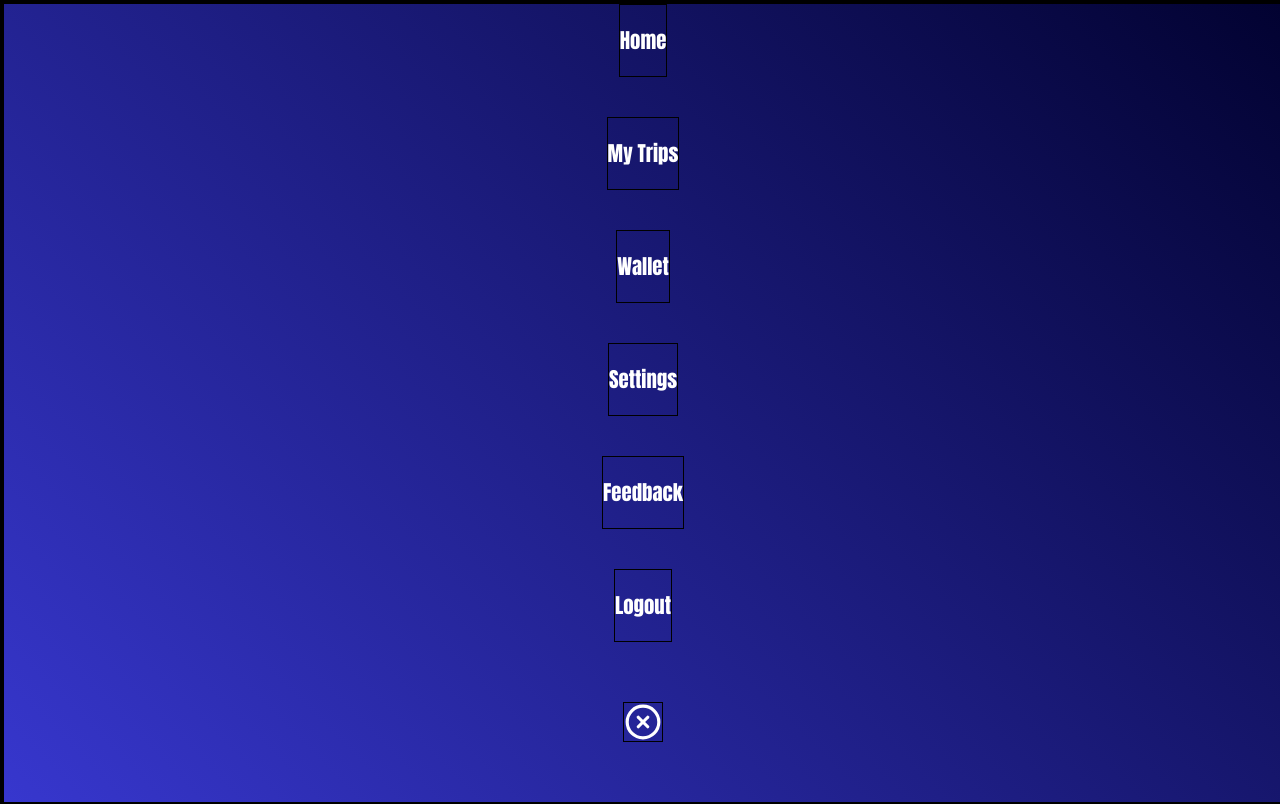
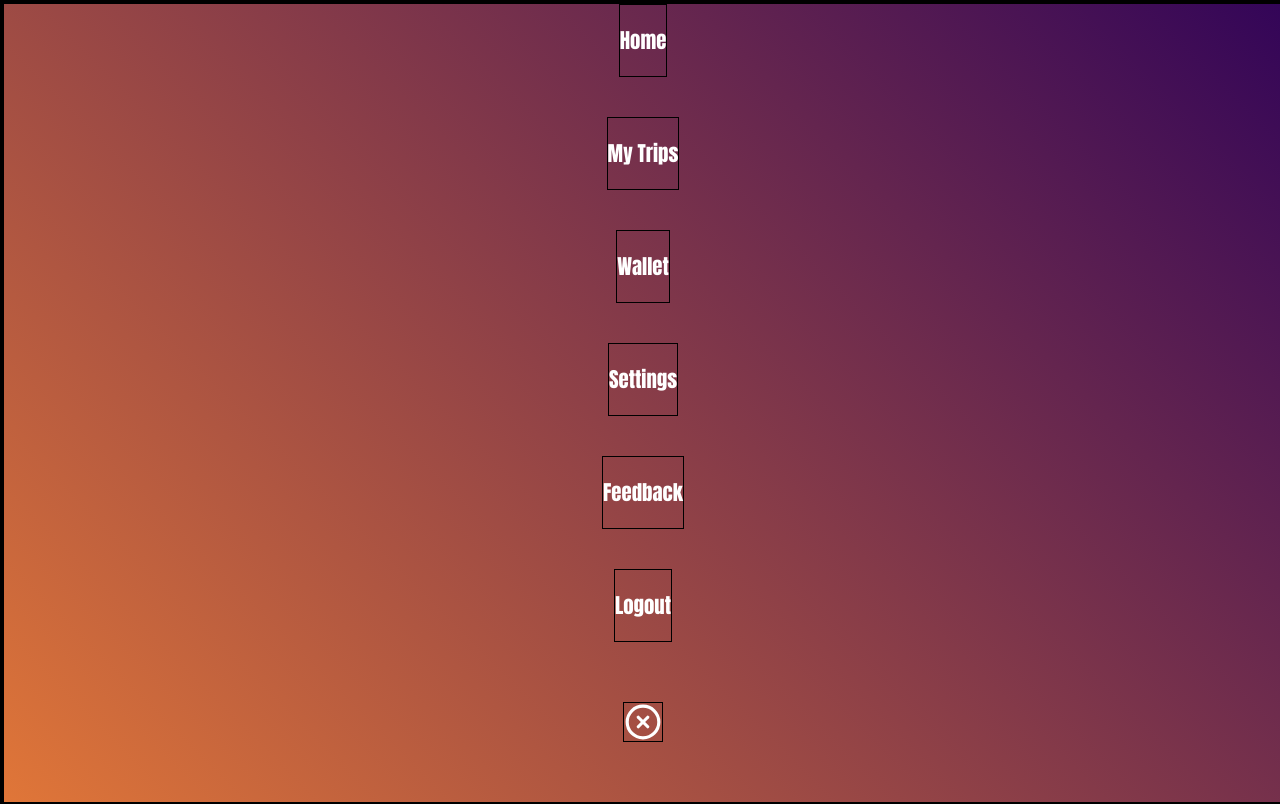
Before and after one commit to Melanie-J-Baker/mobile-drawer-nav, a website built with webpack: page dist/index.html in a window 1280 px wide. Both pictures are taken after a click on the picture 43 px from the left and 43 px from the top of the page. Built offline with nearby package versions, Linux system fonts and the light colour scheme.

Commit message:
Change colours of menu background to match main background

```diff
--- a/src/style.css
+++ b/src/style.css
@@ -31,7 +31,7 @@
   align-items: baseline;
   text-align: center;
   justify-items: center;
-  background: linear-gradient(45deg, rgb(55, 55, 206), rgb(2, 2, 49));
+  background: linear-gradient(45deg, rgb(224, 118, 56), rgb(51, 5, 88));
 }
 
 .menu-item {
```
